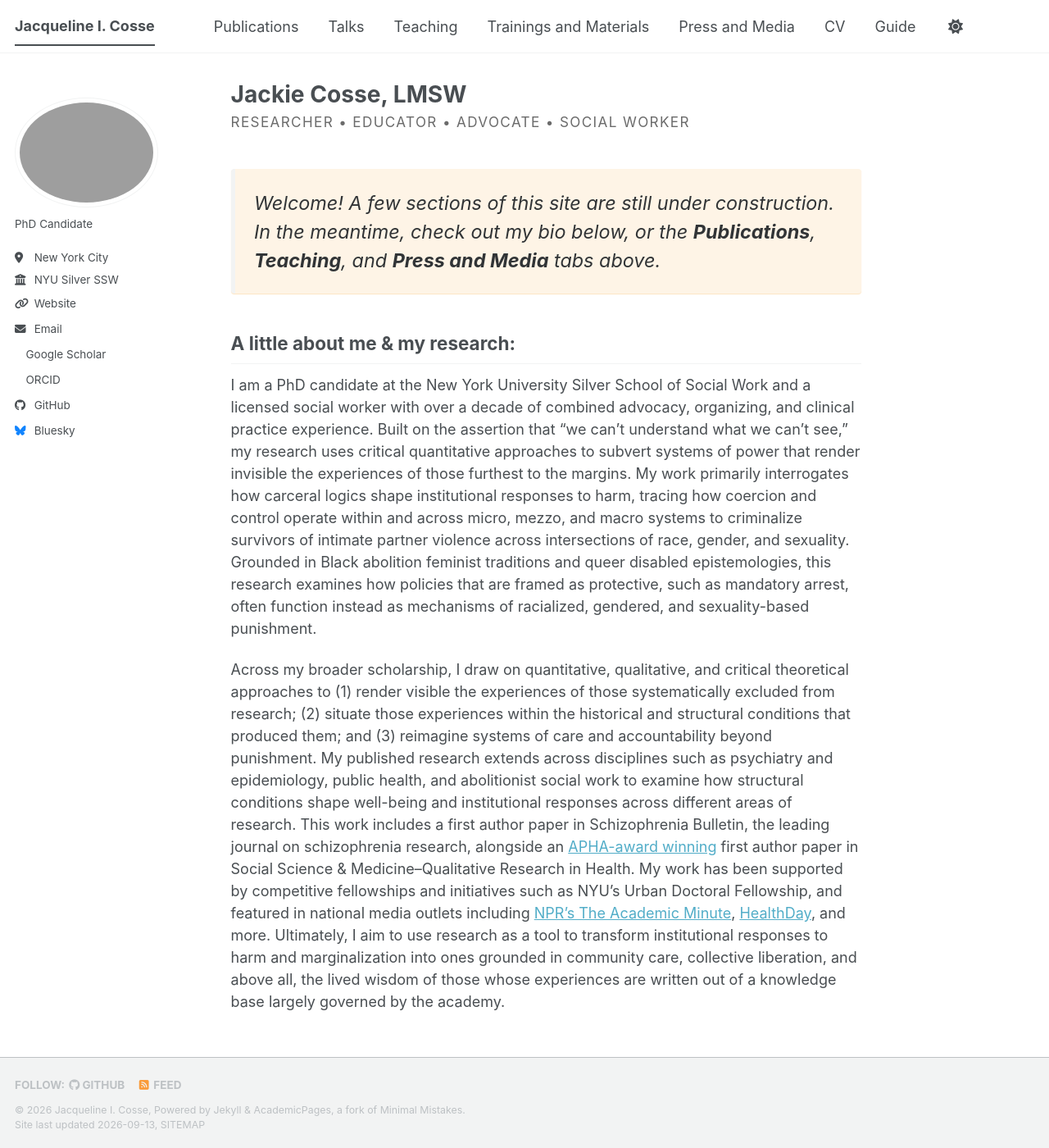
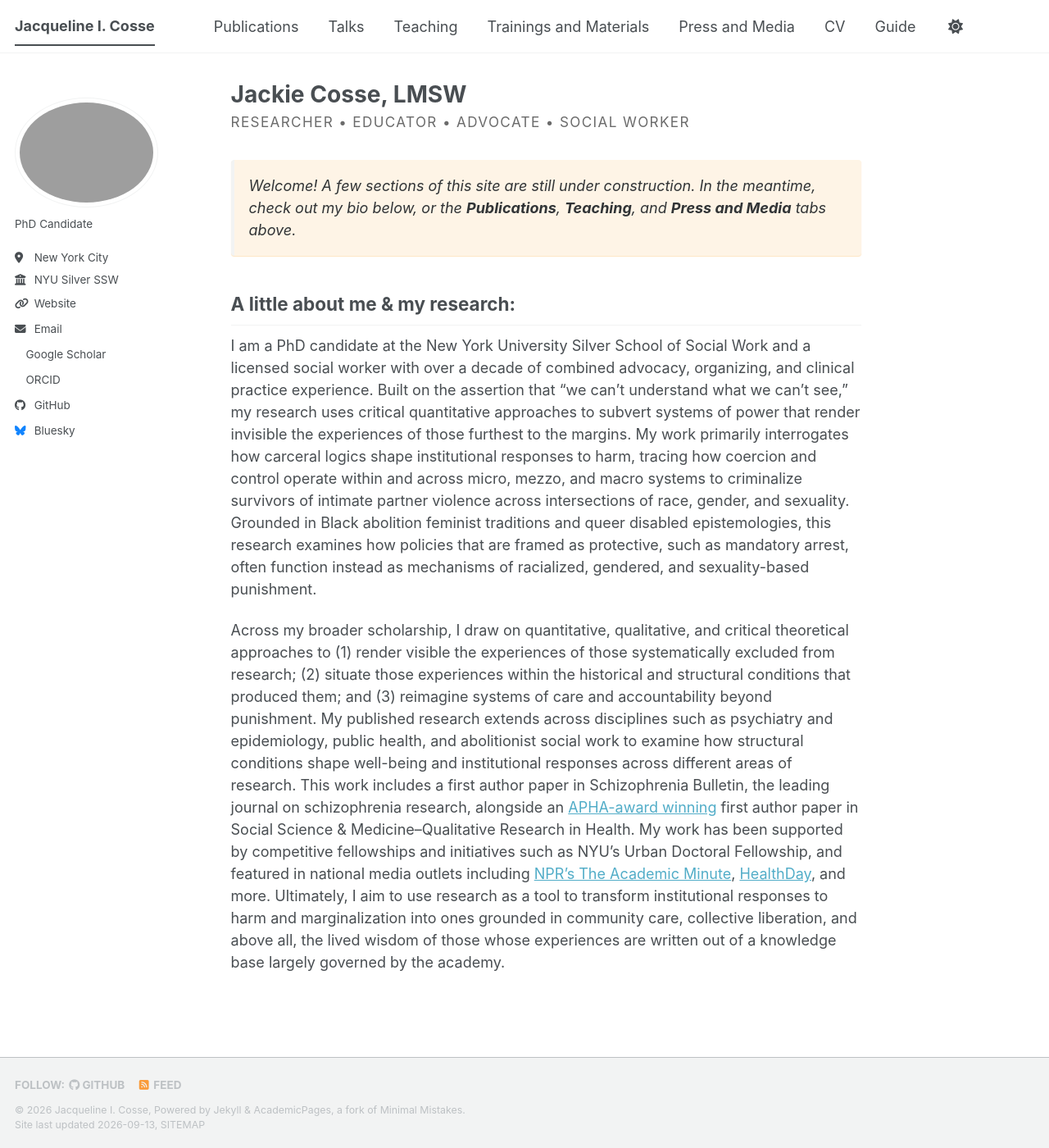
Before and after one commit to jackiecosse/jackiecosse.com, a Jekyll site: the page built from _pages/about.md, in a window 1280 px wide and 1400 px high. Shown: the whole window at 82% size. Built offline with Jekyll 4.4.1, drawn with Linux system fonts in a browser that asks for light colours; a style sheet for code colours, icons or effects is not loaded.

Commit message:
Update main.scss [font size change]

```diff
--- a/assets/css/main.scss
+++ b/assets/css/main.scss
@@ -39,7 +39,7 @@
 ;
 
 .notice--warning {
-  font-size: 1.3rem !important;
+  font-size: 1rem !important;
 }
 
 .page__content > h1:first-child {
```
